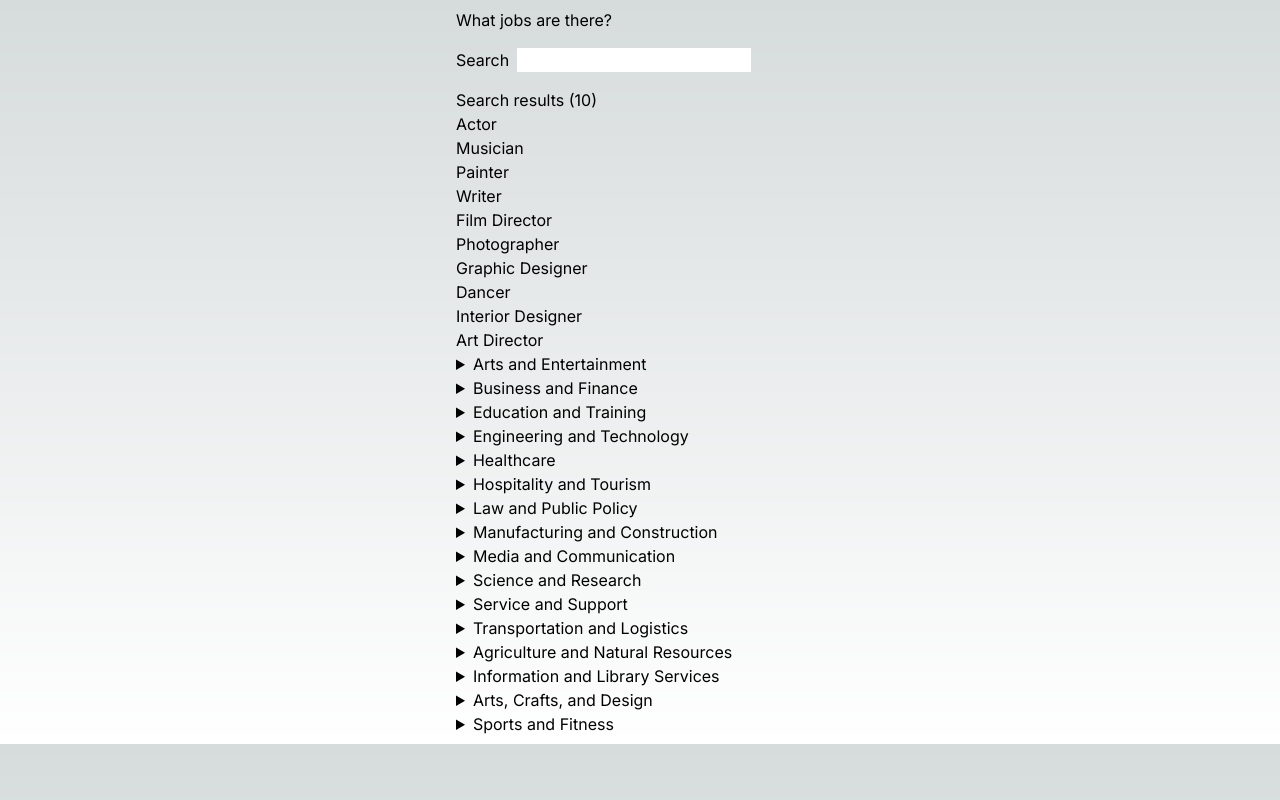
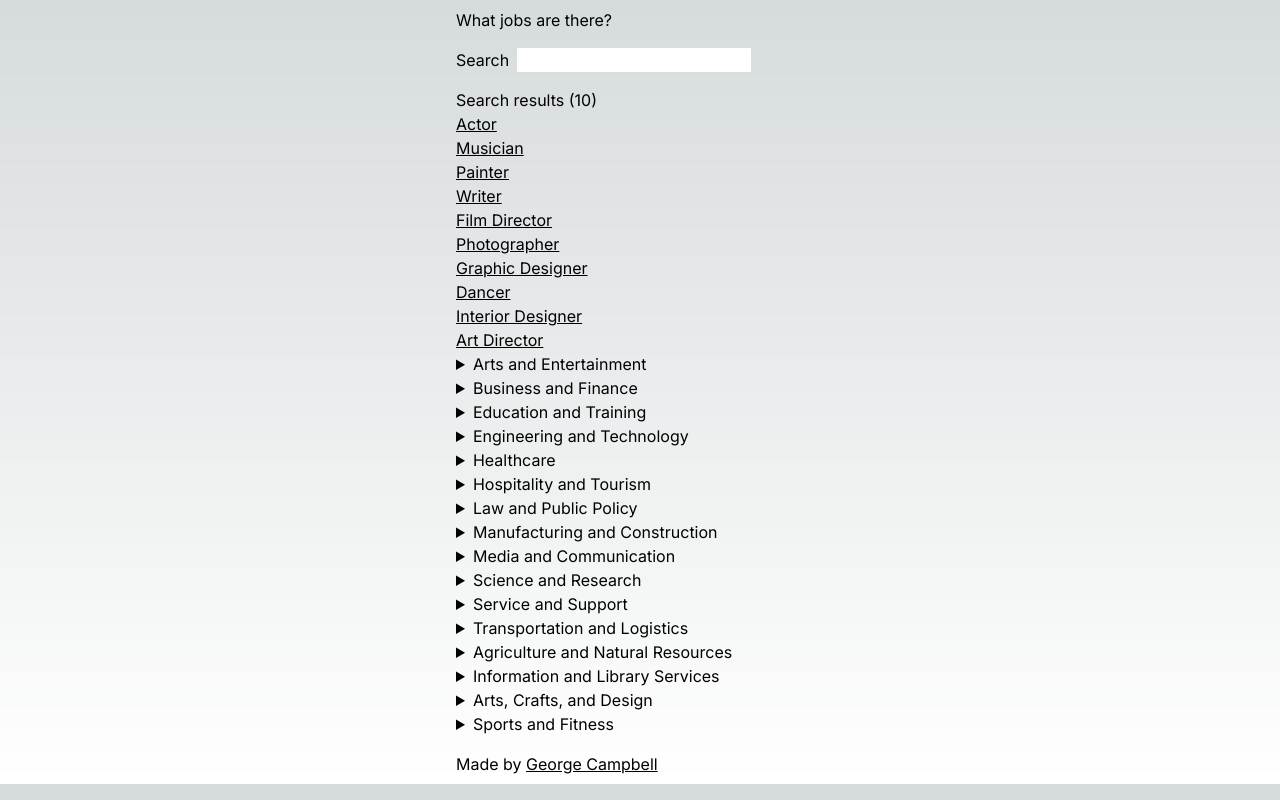
Before and after one commit to campbellgoe/job-knowledge, a Next.js app: page / in a window 1280 px wide. Built offline with nearby package versions, Linux system fonts and the light colour scheme.

Commit message:
link to my portfolio

```diff
--- a/app/globals.css
+++ b/app/globals.css
@@ -35,3 +35,7 @@ body {
 input {
   color: black;
 }
+
+a {
+  text-decoration: underline;
+}
--- a/app/page.tsx
+++ b/app/page.tsx
@@ -52,5 +52,6 @@ export default function Home() {
         </details>
     })}
   </details>)}
+  <div className="mt-4">Made by <Link href="https://georgecampbell.co.uk" target="_blank">George Campbell</Link></div>
   </main>
 }
```
